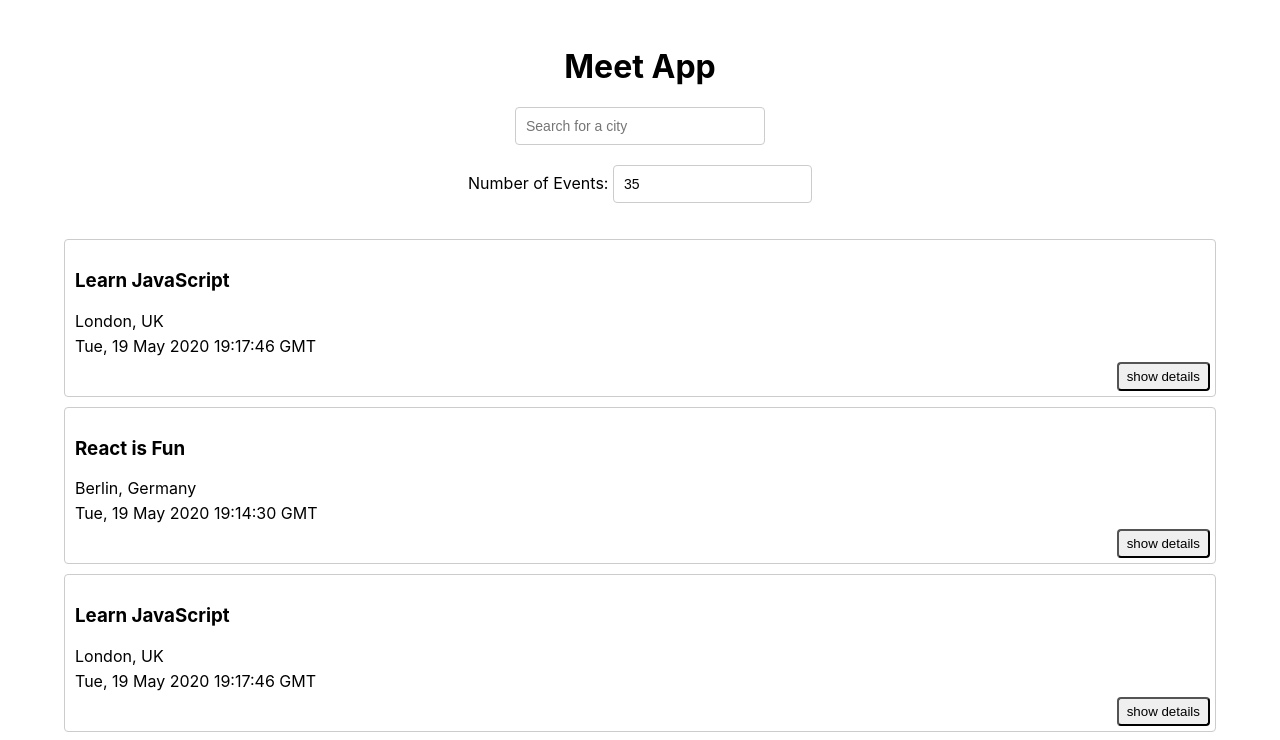
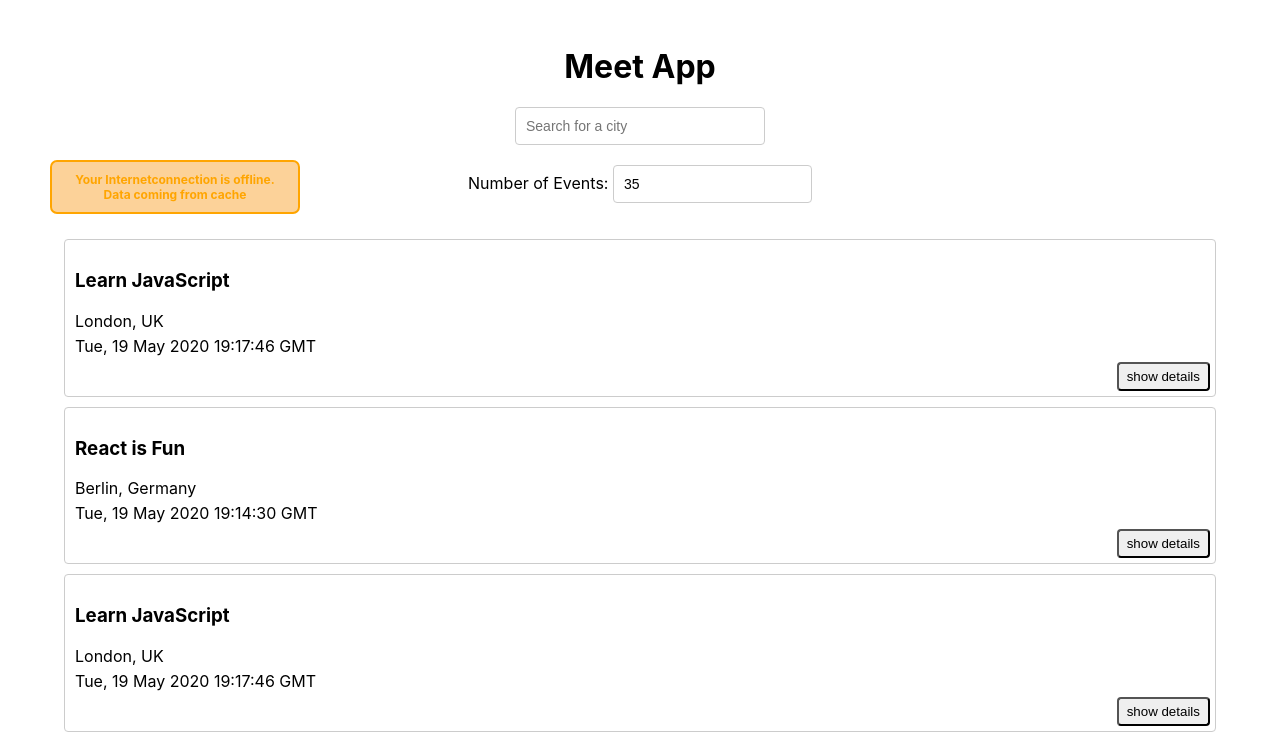
Before and after one commit to manjou/meet, a React (Create React App) app: page / in a window 1280 px wide. Shown: the top 740 px of the page. Built offline with nearby package versions, Linux system fonts and the light colour scheme; what atatus-spa would draw is missing.

Commit message:
meet app ex4.9. v. 4.6.2 warning alert when offline. bug fixed

```diff
--- a/src/App.js
+++ b/src/App.js
@@ -16,7 +16,7 @@ const App = () => {
   const [currentCity, setCurrentCity] = useState("See all cities");
   const [infoAlert, setInfoAlert] = useState("");
   const [errorAlert, setErrorAlert] = useState("");
-  const [WarningAlert, setWarningAlert] = useState("");
+  const [warningAlert, setWarningAlert] = useState("");
 
   useEffect(() => {
     const fetchData = async () => {
@@ -58,7 +58,7 @@ const App = () => {
       <div className='alerts-container'>
         {infoAlert.length ? <InfoAlert text={infoAlert}/> : null}
         {errorAlert.length ? <ErrorAlert text={errorAlert}/> : null}
-        {WarningAlert.lenght ? <WarningAlert text={warningAlert}/> : null}
+        {warningAlert.length ? <WarningAlert text={warningAlert}/> : null}
       </div>
       {/* <img src={logo} alt="meet logo" className='logo' /> */}
       <h1>Meet App</h1>
```
